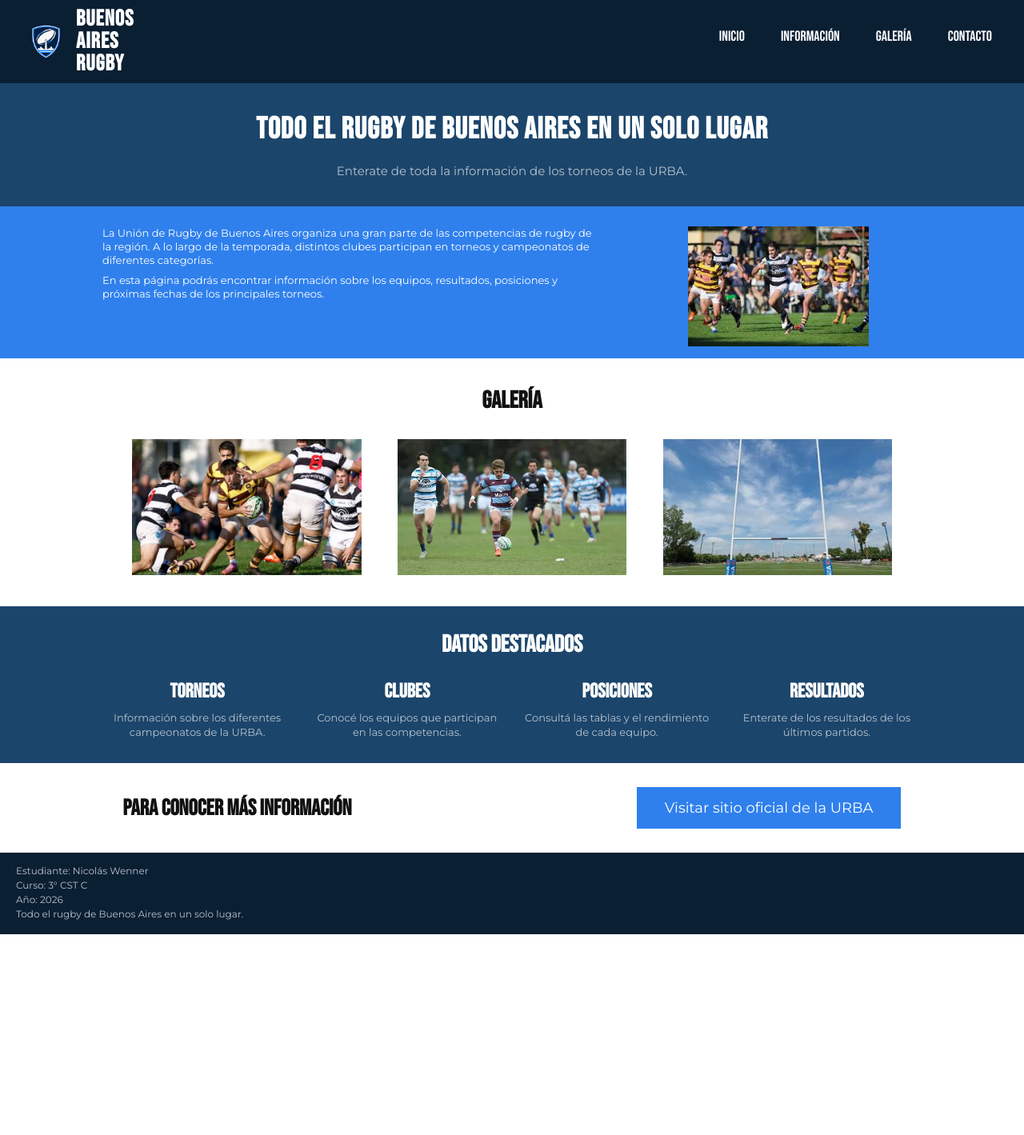
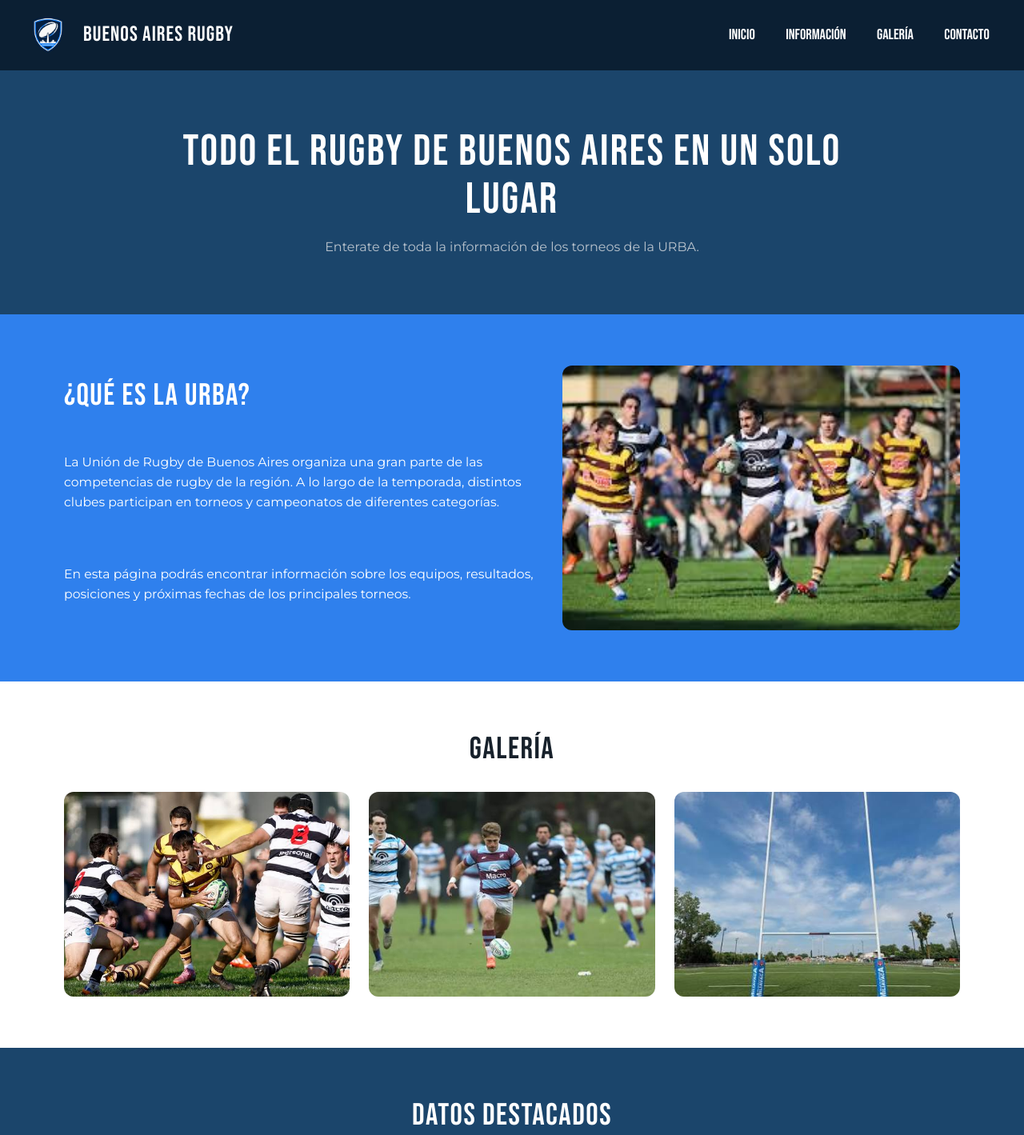
Before and after one commit to Nico-Wenner/Pagina_web_Front2026, a plain HTML site: page index.html in a window 1280 px wide. Shown: the top 1419 px of the page at 80% size. Before the commit the page ends 1168 px from the top, so only its background shows below. Drawn offline with Linux system fonts and the light colour scheme.

Commit message:
entrega 3

```diff
--- a/index.html
+++ b/index.html
@@ -33,7 +33,7 @@
     </header>
 
     <main>
-        <section id="informacion">
+        <section id="informacion" class="seccion informacion">
             <h2>¿QUÉ ES LA URBA?</h2>
             <p>
                 La Unión de Rugby de Buenos Aires organiza una gran parte
@@ -51,51 +51,54 @@
             <img src="imagen-informacion.jpg" alt="Jugadores disputando un partido de rugby">
         </section>
 
-        <section id="galeria">
+        <section id="galeria" class="seccion galeria">
             <h2>GALERÍA</h2>
-            <img src="imagen1.jpg" alt="Partido de rugby">
-            <img src="imagen2.jpg" alt="Jugadores de rugby en acción">
-            <img src="imagen3.jpg" alt="Cancha de rugby">
-        </section>
-
-        <section>
-            <h2>DATOS DESTACADOS</h2>
-            <div>
-                <h3>Torneos</h3>
-                <p>
-                    Información sobre los diferentes campeonatos de la URBA.
-                </p>
-            </div>
-
-            <div>
-                <h3>Clubes</h3>
-                <p>
-                    Conocé los equipos que participan en las competencias.
-                </p>
-            </div>
-
-            <div>
-                <h3>Posiciones</h3>
-                <p>
-                    Consultá las tablas y el rendimiento de cada equipo.
-                </p>
-            </div>
-
-            <div>
-                <h3>Resultados</h3>
-                <p>
-                    Enterate de los resultados de los últimos partidos.
-                </p>
+            <div class="galeria-imagenes">
+                <img src="imagen1.jpg" alt="Partido de rugby">
+                <img src="imagen2.jpg" alt="Jugadores de rugby en acción">
+                <img src="imagen3.jpg" alt="Cancha de rugby">
             </div>
         </section>
 
-        <section>
+        <section id="datos-destacados" class="seccion-destacados">
+            <h2>DATOS DESTACADOS</h2>
+            <div class="tarjetas">
+                <article class="tarjeta">
+                    <img src="imagen4.jpg" alt="copa macro">
+                    <div class="tarjeta-contenido">
+                        <h3>Torneos</h3>
+                        <p>Información sobre los diferentes campeonatos de la URBA.</p>
+                        <a class="boton-tarjeta" href="https://urba.org.ar/" target="_blank" rel="noopener noreferrer">Ver torneos</a>
+                    </div>
+                </article>
+
+                <article class="tarjeta">
+                    <img src="imagen5.jpg" alt="logos de clubes">
+                    <div class="tarjeta-contenido">
+                        <h3>Clubes</h3>
+                        <p>Conocé los equipos que participan en las competencias.</p>
+                        <a class="boton-tarjeta" href="https://urba.org.ar/" target="_blank" rel="noopener noreferrer">Conocer clubes</a>
+                    </div>
+                </article>
+
+                <article class="tarjeta">
+                    <img src="imagen6.jpg" alt="partido">
+                    <div class="tarjeta-contenido">
+                        <h3>Posiciones y resultados</h3>
+                        <p>Consultá las tablas y enterate de los resultados de los últimos partidos.</p>
+                        <a class="boton-tarjeta" href="https://urba.org.ar/" target="_blank" rel="noopener noreferrer">Ver información</a>
+                    </div>
+                </article>
+            </div>
+        </section>
+
+        <section class="seccion mas-informacion">
             <h2>PARA CONOCER MÁS INFORMACIÓN</h2>
             <p>
                 Visitá el sitio oficial de la URBA para conocer más sobre
                 sus torneos, clubes y actividades.
             </p>
-            <a href="https://urba.org.ar/" target="_blank"> Visitar sitio oficial de la URBA </a>
+            <a class="boton-oficial" href="https://urba.org.ar/" target="_blank" rel="noopener noreferrer">Visitar sitio oficial de la URBA</a>
         </section>
     </main>
 
--- a/style.css
+++ b/style.css
@@ -1,219 +1,430 @@
 @import url('https://fonts.googleapis.com/css2?family=Bebas+Neue&family=Montserrat:wght@400;500;600;700&display=swap');
 
+:root {
+    --color-primario: #0B1F33;
+    --color-secundario: #1B456B;
+    --color-acento: #2F80ED;
+    --color-fondo: #F4F7FA;
+    --color-texto: #17212B;
+    --color-texto-claro: #B8C2CC;
+    --color-blanco: #FFFFFF;
+    --fuente-titulos: 'Bebas Neue', sans-serif;
+    --fuente-cuerpo: 'Montserrat', sans-serif;
+    --espaciado-xs: 0.5rem;
+    --espaciado-sm: 1rem;
+    --espaciado-md: 1.5rem;
+    --espaciado-lg: 2rem;
+    --espaciado-xl: 3rem;
+    --radio-borde: 0.75rem;
+    --sombra-tarjeta: 0 0.3rem 1rem rgb(11 31 51 / 12%);
+}
+
 * {
+    box-sizing: border-box;
     margin: 0;
     padding: 0;
-    box-sizing: border-box;
 }
 
 html {
     scroll-behavior: smooth;
+    scroll-padding-top: 1rem;
 }
 
 body {
-    font-family: 'Montserrat', sans-serif;
-    background-color: white;
-    color: #111;
+    font-family: var(--fuente-cuerpo);
+    background: var(--color-fondo);
+    color: var(--color-texto);
+    line-height: 1.6;
+}
+
+img {
+    display: block;
+    max-width: 100%;
+    height: auto;
+}
+
+h1, h2, h3 {
+    font-family: var(--fuente-titulos);
+    font-weight: 400;
+    line-height: 1.1;
+    letter-spacing: 0.04em;
+}
+
+h2 {
+    font-size: clamp(1.8rem, 5vw, 2.4rem);
+    margin-bottom: var(--espaciado-md);
+}
+
+p {
+    margin-bottom: var(--espaciado-sm);
+}
+
+a {
+    color: inherit;
+}
+
+a:focus-visible {
+    outline: 3px solid var(--color-acento);
+    outline-offset: 4px;
 }
 
 header {
-    background-color: #0B1F33;
-    color: white;
-    height: auto;
-    position: relative;
+    background: var(--color-primario);
+    color: var(--color-blanco);
 }
 
 .logo-titulo {
     display: flex;
     align-items: center;
-    gap: 10px;
-    padding: 10px 30px;
+    justify-content: center;
+    gap: var(--espaciado-sm);
+    padding: var(--espaciado-sm);
 }
 
 .logo-titulo img {
-    width: 55px;
-    height: 55px;
+    width: 3.5rem;
+    height: 3.5rem;
     object-fit: contain;
 }
 
 .logo-titulo h2 {
-    font-family: 'Bebas Neue', sans-serif;
-    font-size: 28px;
-    line-height: 1;
-    letter-spacing: 1px;
-    width: 75px;
+    font-size: 1.65rem;
+    margin: 0;
 }
 
 nav {
-    position: absolute;
-    right: 40px;
-    top: 35px;
+    padding: 0 var(--espaciado-sm) var(--espaciado-sm);
 }
 
 nav ul {
+    display: flex;
+    flex-wrap: wrap;
+    justify-content: center;
+    gap: 0.35rem;
     list-style: none;
-    display: flex;
-    gap: 45px;
-}
-
-nav li {
-    margin: 0;
 }
 
 nav a {
-    color: white;
+    display: block;
+    padding: 0.55rem 0.7rem;
+    border-radius: 0.35rem;
+    color: var(--color-blanco);
+    font-family: var(--fuente-titulos);
+    font-size: 1.15rem;
     text-decoration: none;
-    font-family: 'Bebas Neue', sans-serif;
-    font-size: 18px;
+    transition: background-color 0.2s ease, color 0.2s ease;
 }
 
 nav a:hover {
-    color: #2F80ED;
+    background: var(--color-acento);
+    color: var(--color-blanco);
 }
 
 #inicio {
-    background-color: #1B456B;
+    padding: var(--espaciado-xl) var(--espaciado-sm);
+    background: var(--color-secundario);
     text-align: center;
-    padding: 35px 20px;
 }
 
 #inicio h1 {
-    font-family: 'Bebas Neue', sans-serif;
-    font-size: 38px;
-    color: white;
-    letter-spacing: 1px;
-    margin-bottom: 20px;
+    max-width: 52rem;
+    margin: 0 auto var(--espaciado-sm);
+    color: var(--color-blanco);
+    font-size: clamp(2rem, 8vw, 3.4rem);
 }
 
 #inicio p {
-    color: #B8C2CC;
-    font-size: 15px;
+    max-width: 42rem;
+    margin: 0 auto;
+    color: var(--color-texto-claro);
+    font-size: 1rem;
+}
+
+.seccion,
+#informacion {
+    padding: var(--espaciado-xl) var(--espaciado-sm);
 }
 
 #informacion {
-    background-color: #2F80ED;
-    color: white;
-    min-height: 190px;
-    padding: 25px 10%;
+    display: grid;
+    grid-template-columns: 1fr;
+    gap: var(--espaciado-sm);
+    background: var(--color-acento);
+    color: var(--color-blanco);
 }
 
 #informacion h2 {
-    display: none;
+    margin-bottom: 0;
 }
 
 #informacion p {
-    width: 60%;
-    font-size: 13px;
-    line-height: 1.3;
-    margin-bottom: 8px;
+    font-size: 0.98rem;
 }
 
 #informacion img {
-    width: 35%;
-    height: 150px;
-    object-fit: contain;
-    float: right;
-    margin-top: -100px;
+    width: 100%;
+    max-height: 20rem;
+    border-radius: var(--radio-borde);
+    object-fit: cover;
 }
 
-#galeria {
-    clear: both;
-    padding: 35px 10%;
+.galeria {
     text-align: center;
-    background-color: white;
+    background: var(--color-blanco);
 }
 
-#galeria h2 {
-    font-family: 'Bebas Neue', sans-serif;
-    font-size: 30px;
-    margin-bottom: 30px;
+.galeria h2 {
+    margin-bottom: var(--espaciado-lg);
 }
 
-#galeria img {
-    width: 28%;
-    height: 170px;
+.galeria img {
+    width: 100%;
+    height: 13rem;
+    margin-bottom: var(--espaciado-sm);
+    border-radius: var(--radio-borde);
     object-fit: cover;
-    margin: 0 2%;
-    background-color: #ddd;
 }
 
-main > section:nth-of-type(3) {
-    background-color: #1B456B;
-    color: white;
-    padding: 30px 8%;
+.seccion-destacados {
+    padding: var(--espaciado-xl) var(--espaciado-sm);
+    background: var(--color-secundario);
+    color: var(--color-blanco);
     text-align: center;
 }
 
-main > section:nth-of-type(3) h2 {
-    display: block;
-    font-family: 'Bebas Neue', sans-serif;
-    font-size: 30px;
-    margin-bottom: 25px;
+.seccion-destacados > h2 {
+    margin-bottom: var(--espaciado-lg);
 }
 
-main > section:nth-of-type(3) div {
-    display: inline-block;
-    vertical-align: top;
-    width: 22%;
-    margin: 0 1%;
+.tarjetas {
+    display: grid;
+    grid-template-columns: 1fr;
+    gap: var(--espaciado-md);
+    text-align: left;
 }
 
-main > section:nth-of-type(3) h3 {
-    font-family: 'Bebas Neue', sans-serif;
-    font-size: 25px;
-    margin-bottom: 8px;
+.tarjeta {
+    overflow: hidden;
+    display: flex;
+    flex-direction: column;
+    background: var(--color-blanco);
+    color: var(--color-texto);
+    border-radius: var(--radio-borde);
+    box-shadow: var(--sombra-tarjeta);
+    transition: transform 0.2s ease, box-shadow 0.2s ease;
 }
 
-main > section:nth-of-type(3) p {
-    display: block;
-    color: #B8C2CC;
-    font-size: 13px;
-    line-height: 1.4;
+.tarjeta:hover {
+    transform: translateY(-4px);
+    box-shadow: 0 0.6rem 1.4rem rgb(0 0 0 / 18%);
 }
 
-main > section:nth-of-type(4) {
-    padding: 30px 12%;
-    min-height: 110px;
-    display: flex;
-    align-items: center;
-    justify-content: space-between;
+.tarjeta > img {
+    width: 100%;
+    height: 12rem;
+    object-fit: cover;
 }
 
-main > section:nth-of-type(4) h2 {
-    font-family: 'Bebas Neue', sans-serif;
-    font-size: 28px;
-    width: 35%;
+.tarjeta-contenido {
+    display: flex;
+    flex: 1;
+    flex-direction: column;
+    align-items: flex-start;
+    padding: var(--espaciado-md);
 }
 
-main > section:nth-of-type(4) p {
-    display: none;
+.tarjeta h3 {
+    margin-bottom: var(--espaciado-xs);
+    font-size: 1.65rem;
 }
 
-main > section:nth-of-type(4) a {
-    background-color: #2F80ED;
-    color: white;
-    padding: 15px 35px;
-    text-decoration: none;
-    font-size: 18px;
-    transition: 0.3s;
+.tarjeta p {
+    flex: 1;
+    font-size: 0.92rem;
 }
 
-main > section:nth-of-type(4) a:hover {
-    background-color: #1B456B;
+.boton-tarjeta,
+.boton-oficial {
+    display: inline-block;
+    padding: 0.7rem 1rem;
+    border: 0;
+    border-radius: 0.4rem;
+    background: var(--color-acento);
+    color: var(--color-blanco);
+    font-weight: 700;
+    text-align: center;
+    text-decoration: none;
+    transition: background-color 0.2s ease, transform 0.2s ease;
+}
+
+.boton-tarjeta:hover,
+.boton-oficial:hover {
+    background: var(--color-primario);
+    transform: translateY(-2px);
+}
+
+.mas-informacion {
+    display: flex;
+    flex-direction: column;
+    align-items: flex-start;
+    gap: var(--espaciado-sm);
+    background: var(--color-blanco);
+}
+
+.mas-informacion h2 {
+    margin-bottom: 0;
+}
+
+.mas-informacion p {
+    margin-bottom: 0;
 }
 
 footer {
-    background-color: #0B1F33;
-    color: #B8C2CC;
-    padding: 15px 20px;
-    min-height: 85px;
+    padding: var(--espaciado-lg) var(--espaciado-sm);
+    background: var(--color-primario);
+    color: var(--color-texto-claro);
+    text-align: center;
 }
 
 footer h2 {
-    display: none;
+    color: var(--color-blanco);
+    font-size: 1.8rem;
 }
 
 footer p {
-    font-size: 12px;
-    margin-bottom: 3px;
+    margin-bottom: 0.25rem;
+    font-size: 0.85rem;
 }
+
+@media (min-width: 600px) {
+    .logo-titulo {
+        justify-content: flex-start;
+        padding: var(--espaciado-md) var(--espaciado-lg);
+    }
+
+    nav {
+        padding: 0 var(--espaciado-lg) var(--espaciado-sm);
+    }
+
+    nav ul {
+        gap: var(--espaciado-sm);
+    }
+
+    #informacion {
+        grid-template-columns: 1.1fr 0.9fr;
+        align-items: center;
+        padding: var(--espaciado-xl) var(--espaciado-lg);
+    }
+
+    #informacion h2,
+    #informacion p {
+        grid-column: 1;
+    }
+
+    #informacion img {
+        grid-column: 2;
+        grid-row: 1 / span 3;
+        height: 100%;
+        max-height: 22rem;
+    }
+
+    .seccion,
+    .seccion-destacados {
+        padding-right: var(--espaciado-lg);
+        padding-left: var(--espaciado-lg);
+    }
+
+    .galeria-imagenes {
+        display: grid;
+        grid-template-columns: repeat(3, minmax(0, 1fr));
+        gap: var(--espaciado-sm);
+    }
+
+    .galeria img {
+        height: 12rem;
+        margin: 0;
+    }
+
+    .tarjetas {
+        grid-template-columns: repeat(2, minmax(0, 1fr));
+    }
+
+    .mas-informacion {
+        flex-direction: row;
+        flex-wrap: wrap;
+        align-items: center;
+        justify-content: space-between;
+    }
+
+    .mas-informacion h2 {
+        width: 100%;
+    }
+}
+
+@media (min-width: 900px) {
+    header {
+        display: grid;
+        grid-template-columns: auto 1fr;
+        align-items: center;
+    }
+
+    .logo-titulo {
+        padding: var(--espaciado-sm) var(--espaciado-lg);
+    }
+
+    .logo-titulo h2 {
+        max-width: 12rem;
+    }
+
+    nav {
+        justify-self: end;
+        padding: var(--espaciado-sm) var(--espaciado-lg);
+    }
+
+    nav ul {
+        flex-wrap: nowrap;
+        gap: var(--espaciado-sm);
+    }
+
+    #inicio {
+        grid-column: 1 / -1;
+        padding: 4.5rem var(--espaciado-lg);
+    }
+
+    #informacion {
+        padding: 4rem max(2rem, calc((100% - 70rem) / 2));
+    }
+
+    .seccion,
+    .seccion-destacados {
+        padding: 4rem max(2rem, calc((100% - 70rem) / 2));
+    }
+
+    .galeria-imagenes {
+        gap: var(--espaciado-md);
+    }
+
+    .galeria img {
+        height: 16rem;
+    }
+
+    .tarjetas {
+        grid-template-columns: repeat(3, minmax(0, 1fr));
+    }
+
+    .tarjeta > img {
+        height: 14rem;
+    }
+
+    .mas-informacion {
+        gap: var(--espaciado-md);
+    }
+
+    .mas-informacion h2 {
+        width: auto;
+    }
+
+    footer {
+        padding: var(--espaciado-lg);
+    }
+}
```
Also changed, not shown: imagen4.jpg (added), imagen5.jpg (added), imagen6.jpg (added).
